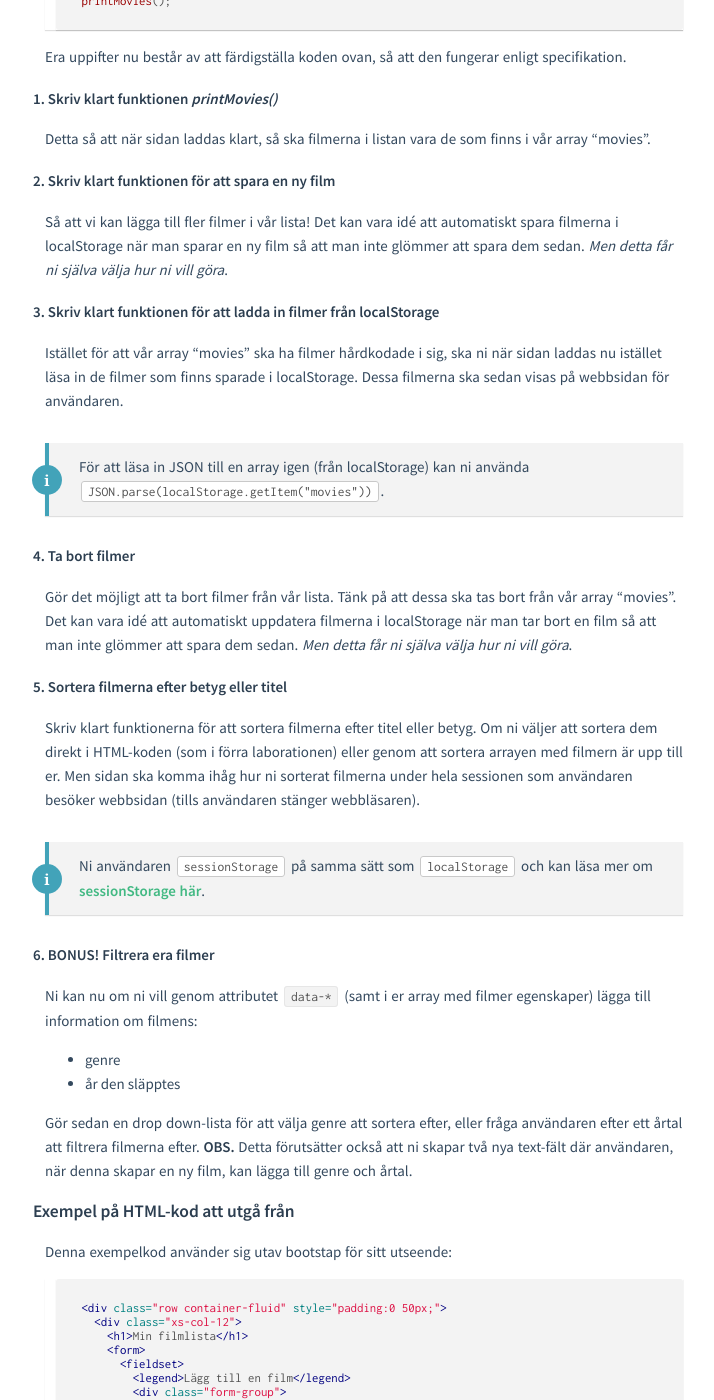
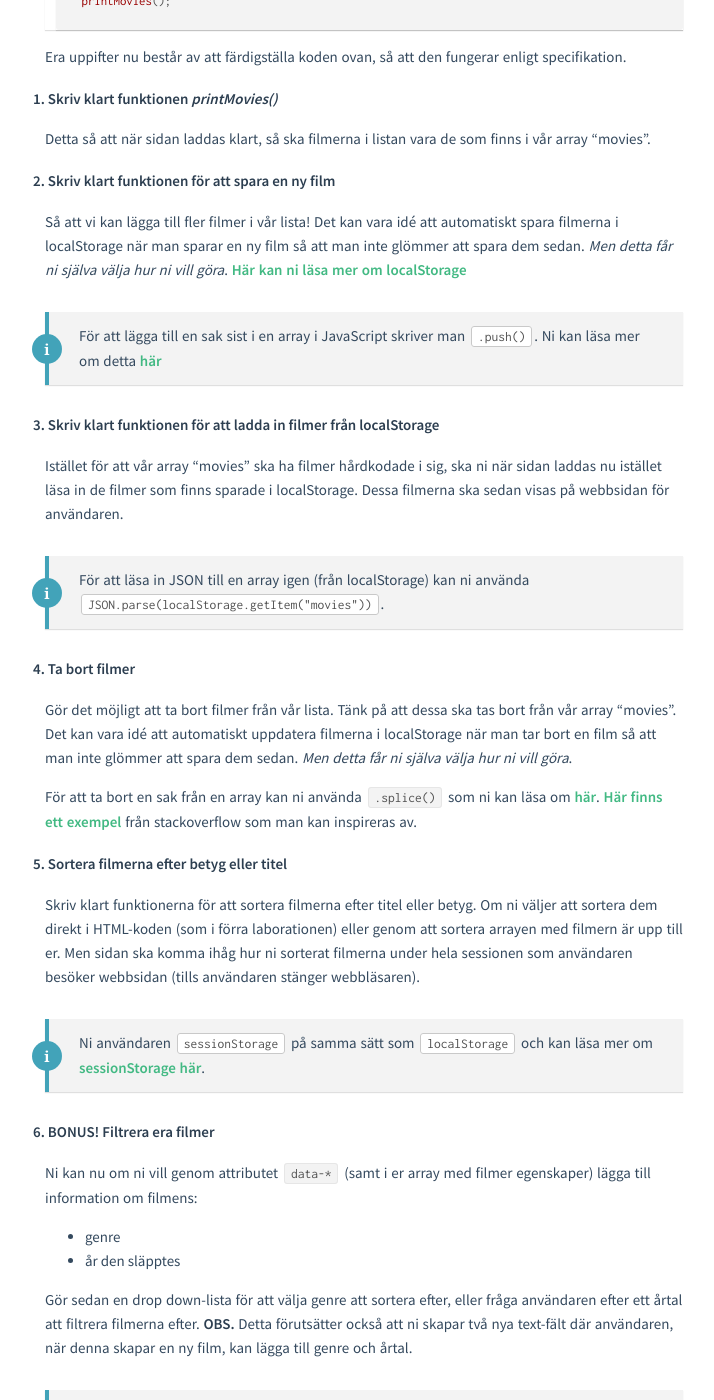
Before and after one commit to mau-dvmt/mah-dv.github.io, a Jekyll site: the page built from courses/da344a-da355a/exercises/ex10.md, in a window 1280 px wide and 1400 px high, scrolled down 2308 px. Shown: the whole window, without its empty margins (282-996 px from the left). Built offline with Jekyll 4.4.1, drawn with Linux system fonts in a browser that asks for light colours; some of the changed text lies outside the part shown.

Commit message:
Added some links

```diff
--- a/courses/da344a-da355a/exercises/ex10.md
+++ b/courses/da344a-da355a/exercises/ex10.md
@@ -110,7 +110,10 @@ Detta så att när sidan laddas klart, så ska filmerna i listan vara de som fin
 
 #### 2. Skriv klart funktionen för att spara en ny film
 
-Så att vi kan lägga till fler filmer i vår lista! Det kan vara idé att automatiskt spara filmerna i localStorage när man sparar en ny film så att man inte glömmer att spara dem sedan. *Men detta får ni själva välja hur ni vill göra*.
+Så att vi kan lägga till fler filmer i vår lista! Det kan vara idé att automatiskt spara filmerna i localStorage när man sparar en ny film så att man inte glömmer att spara dem sedan. *Men detta får ni själva välja hur ni vill göra*. [Här kan ni läsa mer om localStorage](https://developer.mozilla.org/en-US/docs/Web/API/Window/localStorage)
+
+För att lägga till en sak sist i en array i JavaScript skriver man `.push()`. Ni kan läsa mer om detta [här](https://developer.mozilla.org/en-US/docs/Web/JavaScript/Reference/Global_Objects/Array/push)
+{:.info}
 
 #### 3. Skriv klart funktionen för att ladda in filmer från localStorage
 
@@ -122,6 +125,8 @@ För att läsa in JSON till en array igen (från localStorage) kan ni använda `
 #### 4. Ta bort filmer
 
 Gör det möjligt att ta bort filmer från vår lista. Tänk på att dessa ska tas bort från vår array "movies". Det kan vara idé att automatiskt uppdatera filmerna i localStorage när man tar bort en film så att man inte glömmer att spara dem sedan. *Men detta får ni själva välja hur ni vill göra*.
+
+För att ta bort en sak från en array kan ni använda `.splice()` som ni kan läsa om [här](https://developer.mozilla.org/en-US/docs/Web/JavaScript/Reference/Global_Objects/Array/splice). [Här finns ett exempel](http://stackoverflow.com/questions/5767325/remove-a-particular-element-from-an-array-in-javascript) från stackoverflow som man kan inspireras av.
 
 #### 5. Sortera filmerna efter betyg eller titel
 
@@ -138,6 +143,9 @@ Ni kan nu om ni vill genom attributet `data-*` (samt i er array med filmer egens
 - år den släpptes
 
 Gör sedan en drop down-lista för att välja genre att sortera efter, eller fråga användaren efter ett årtal att filtrera filmerna efter. **OBS.** Detta förutsätter också att ni skapar två nya text-fält där användaren, när denna skapar en ny film, kan lägga till genre och årtal.
+
+Ni kan läsa mer om `data-*`-attributet [här](https://developer.mozilla.org/en-US/docs/Web/Guide/HTML/Using_data_attributes)
+{:.info}
 
 ### Exempel på HTML-kod att utgå från
 
```
